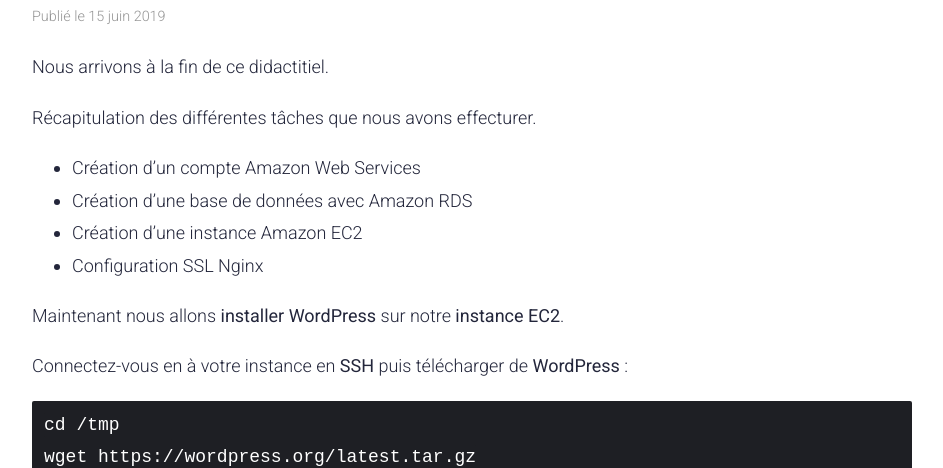
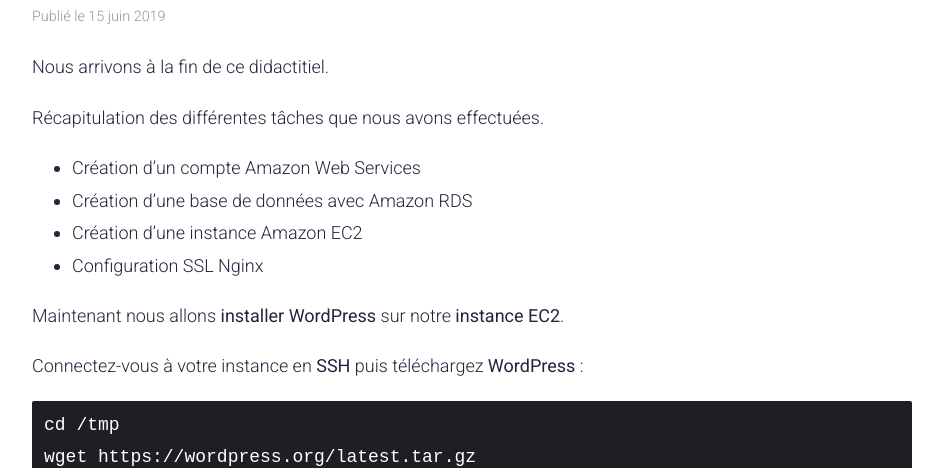
Before and after one commit to lechatgraphique/lechatgraphique.github.io, a Jekyll site: the page built from blog/_posts/2019-06-15-ep5-install-wordpress-aws-ec2.md, in a window 1280 px wide. Shown: the part 327-795 px from the top of the page, without its empty margins (168-1111 px from the left). Built offline with Jekyll 4.4.1, drawn with Linux system fonts in a browser that asks for light colours.

Commit message:
Update 2019-06-15-ep5-install-wordpress-aws-ec2.md

````diff
--- a/blog/_posts/2019-06-15-ep5-install-wordpress-aws-ec2.md
+++ b/blog/_posts/2019-06-15-ep5-install-wordpress-aws-ec2.md
@@ -9,7 +9,7 @@
 
 Nous arrivons à la fin de ce didactitiel.
 
-Récapitulation des différentes tâches que nous avons effecturer.
+Récapitulation des différentes tâches que nous avons effectuées.
 
 - Création d'un compte Amazon Web Services
 - Création d'une base de données avec Amazon RDS
@@ -18,7 +18,7 @@
 
 Maintenant nous allons **installer WordPress** sur notre **instance EC2**.
 
-Connectez-vous en à votre instance en **SSH** puis télécharger de **WordPress** :
+Connectez-vous à votre instance en **SSH** puis téléchargez **WordPress** :
 
 ```
 cd /tmp
````
